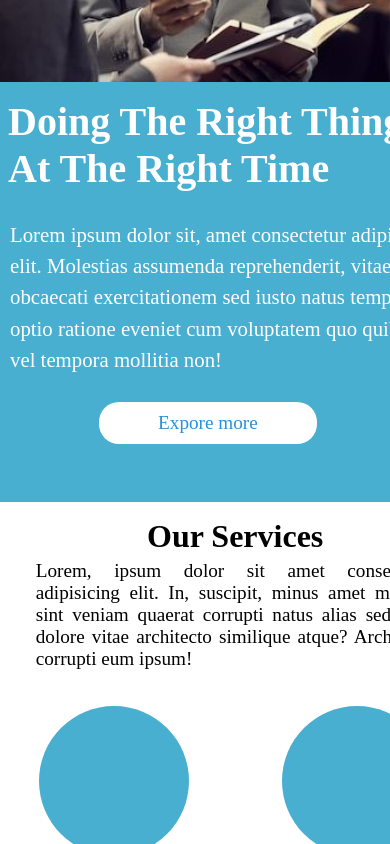
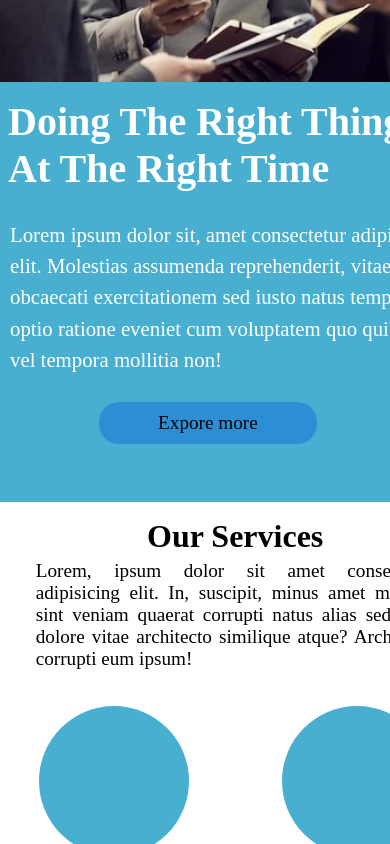
Before and after one commit to Aniketgudgal/CSS, a plain HTML site: page Responsive Layout/index.html in a window 390 px wide. In both pictures the pointer is over the link "Expore more". Shown: the part 1814-2658 px from the top of the page. Drawn offline with Linux system fonts and the light colour scheme.

```diff
--- a/Responsive Layout/index.css
+++ b/Responsive Layout/index.css
@@ -293,7 +293,11 @@
   -ms-border-radius: 20px;
   -o-border-radius: 20px;
 }
-
+.button-click a:hover
+{
+  background-color: rgb(44, 143, 213);
+  color: black;
+}
 .out-services {
   grid-area: out-services;
   /* border: 1px solid #000; */
```
